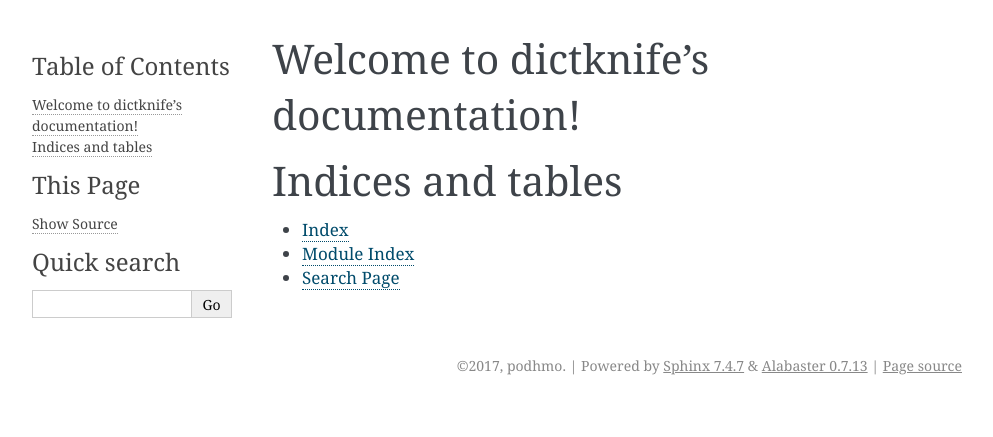
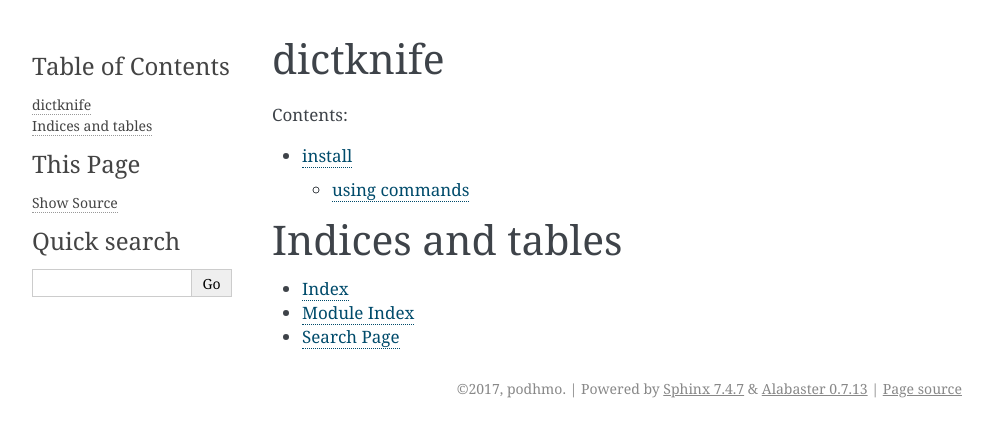
Before and after one commit to podhmo/dictknife, a Sphinx documentation site: the page built from docs/source/index.rst, in a window 1280 px wide. Shown: the top 437 px of the page, without its empty margins (148-1141 px from the left). Built offline with Sphinx 7.4.7, drawn with Linux system fonts in a browser that asks for light colours.

Commit message:
docs install

```diff
--- a/docs/source/index.rst
+++ b/docs/source/index.rst
@@ -3,14 +3,14 @@
    You can adapt this file completely to your liking, but it should at least
    contain the root `toctree` directive.
 
-Welcome to dictknife's documentation!
+dictknife
 =====================================
 
 .. toctree::
    :maxdepth: 2
    :caption: Contents:
 
-
+   install
 
 Indices and tables
 ==================
```
Also changed, not shown: docs/source/install.md (added, +11 -0 lines), 1 other file.
